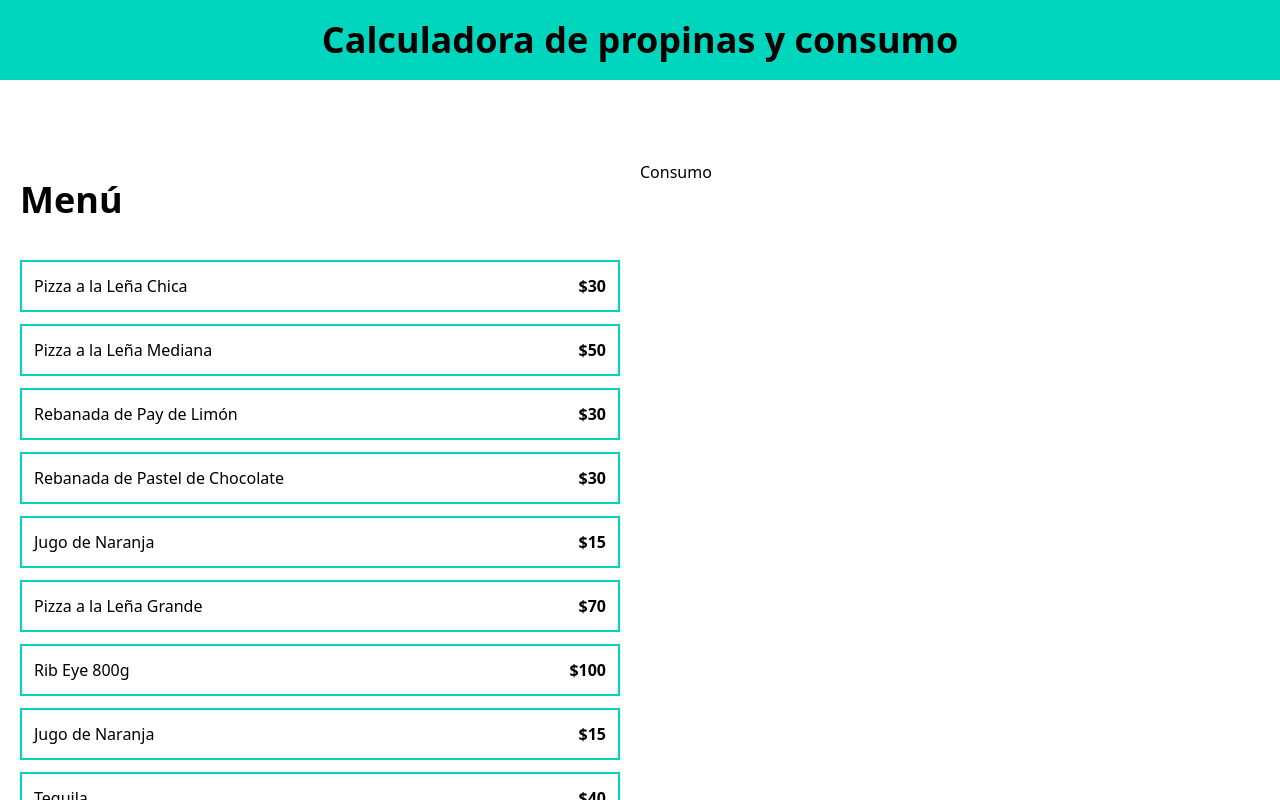
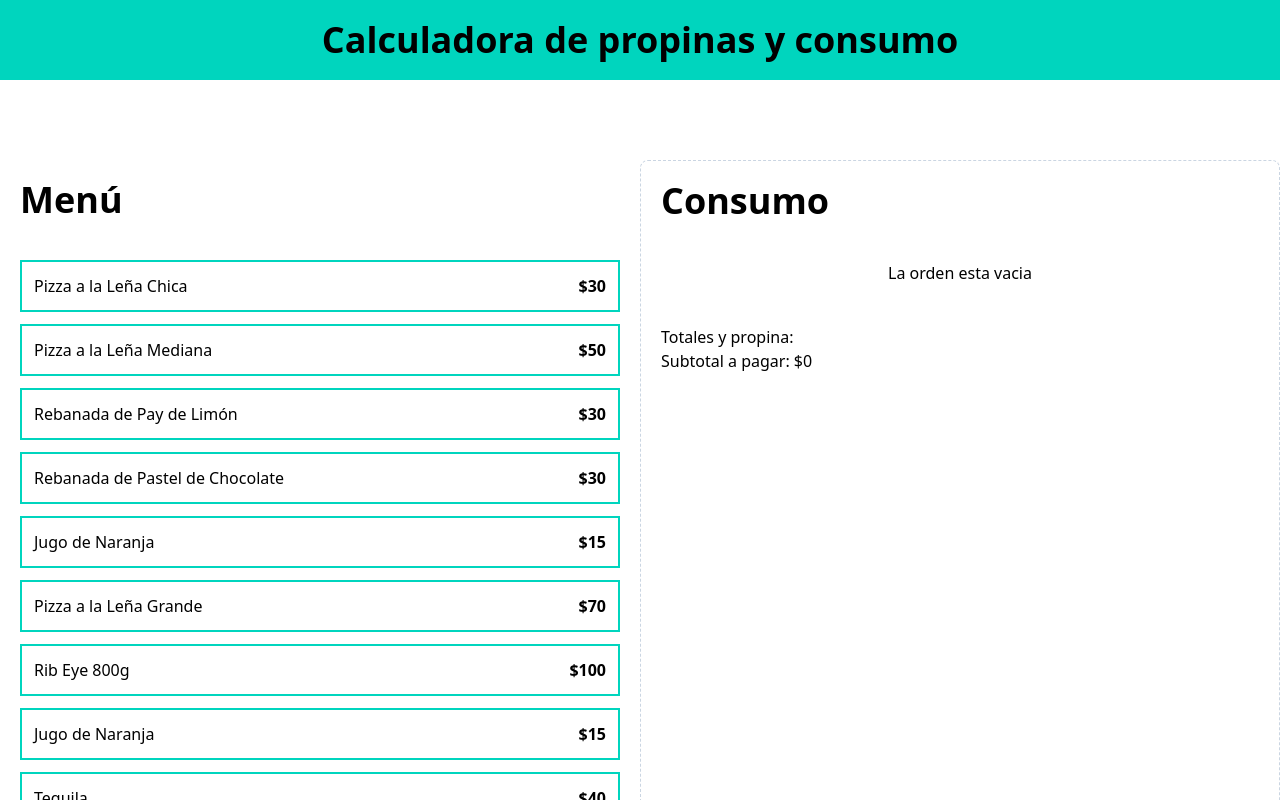
Before and after one commit to jarl1409/calculadora_propina, a React (Vite) app: page / in a window 1280 px wide. Shown: the top 800 px of the page. Built offline with nearby package versions, Linux system fonts and the light colour scheme.

Commit message:
mostrando en pantalla el pedido

```diff
--- a/src/App.tsx
+++ b/src/App.tsx
@@ -1,9 +1,12 @@
 import MenuItem from "./components/MenuItem";
 import { menuItems } from "./data/db";
 import useOrder from "./hooks/useOrder";
+import OrderContents from "./components/OrderContents";
+import OrderTotals from "./components/OrderTotals";
+
 
 function App() {
-  const { addItem } = useOrder();
+  const { order ,addItem, removeItem } = useOrder();
   return (
     <>
       <header className="bg-teal-400 py-5">
@@ -20,8 +23,13 @@
             ))}
           </div>
         </div>
-        <div>
-          <h2>Consumo</h2>
+
+        <div className="border border-dashed border-slate-300 p-5 rounded-lg space-y-10">
+            <OrderContents
+            order ={order}
+            removeItem = {removeItem}
+            />
+            <OrderTotals/>
         </div>
       </main>
     </>
--- /dev/null
+++ b/src/components/OrderContents.tsx
@@ -0,0 +1,46 @@
+import { formatCurrency } from "../helpers";
+import { MenuItem, OrderItem } from "../types";
+
+type OrderContentsProps = {
+  order: OrderItem[];
+  removeItem: (id: MenuItem["id"]) => void;
+};
+
+export default function OrderContents({
+  order,
+  removeItem,
+}: OrderContentsProps) {
+  return (
+    <div>
+      <h2 className=" font-black text-4xl">Consumo</h2>
+      <div className="space-y-3 mt-10">
+        {order.length === 0 ? (
+          <p className="text-center">La orden esta vacia</p>
+        ) : (
+          order.map((item) => (
+            <div
+              className="flex justify-between items-center border-t border-gray-200 py-5 last-of-type:border-b"
+              key={item.id}
+            >
+              <div>
+                <p>
+                  {item.name} = {formatCurrency(item.price)}
+                </p>
+                <p className=" font-black">
+                  Cantidad: {item.quantity} ={" "}
+                  {formatCurrency(item.price * item.quantity)}
+                </p>
+              </div>
+              <button
+                className="bg-red-600 h-8 w-8 rounded-full text-white font-black "
+                onClick={() => removeItem(item.id)}
+              >
+                X
+              </button>
+            </div>
+          ))
+        )}
+      </div>
+    </div>
+  );
+}
--- /dev/null
+++ b/src/components/OrderTotals.tsx
@@ -0,0 +1,13 @@
+
+export default function OrderTotals() {
+  return (<>
+    <div>
+      <h2>Totales y propina:</h2>
+      <p>Subtotal a pagar:{''} <span>$0</span></p>
+    </div>
+    <button>
+
+    </button>
+  </>
+  )
+}
--- /dev/null
+++ b/src/helpers/index.ts
@@ -0,0 +1,7 @@
+export function formatCurrency(quantity: number) {
+  return new Intl.NumberFormat("es-CO", {
+    style: "currency",
+    currency: "COP",
+    minimumFractionDigits: 0,
+  }).format(quantity);
+}
--- a/src/hooks/useOrder.ts
+++ b/src/hooks/useOrder.ts
@@ -19,9 +19,12 @@
     }
   };
 
-  console.log(order);
+  const removeItem = (id : MenuItem['id']) =>{
+    setOrder(order.filter(item => item.id !== id) )
+  }
+
 
   return {
-    addItem,
+    order, addItem,removeItem
   };
 }
```
